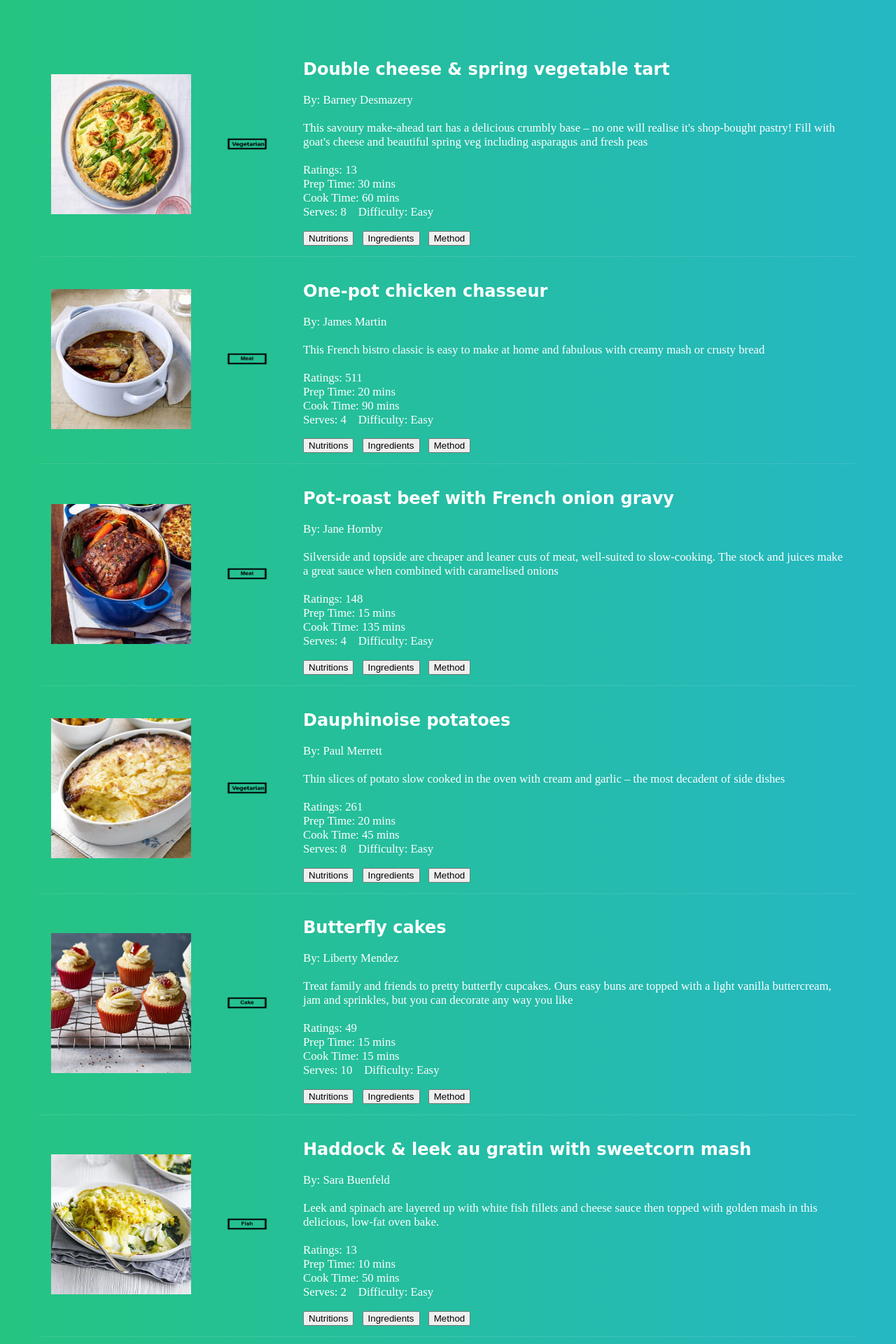
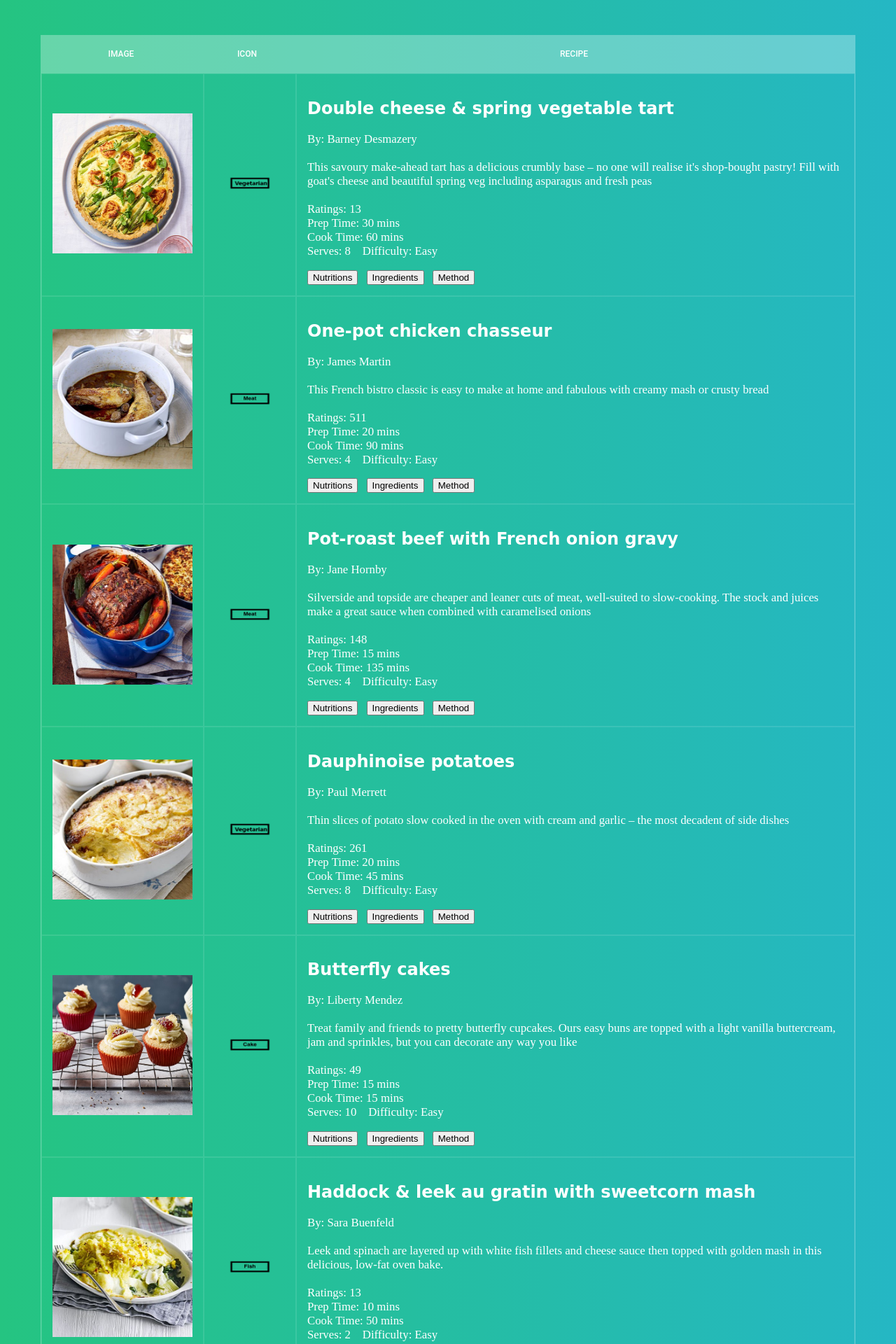
Before and after one commit to maithrisharma/Internet-Programming, a PHP site: page /recipe.html in a window 1280 px wide. Shown: the part 55-1975 px from the top of the page at 70% size. Run offline with PHP 8.4, Linux system fonts and the light colour scheme; lists and menus that the app fills with data are empty.

Commit message:
added th and border for table

```diff
--- a/Task1/recipe.css
+++ b/Task1/recipe.css
@@ -1,3 +1,9 @@
+.tdImg{
+  width:200px;
+}
+.tdIcon{
+  width:100px;
+}
 .iconimg{
   width:100px;
   height:50px;
@@ -24,8 +30,8 @@
   }
   table{
     width:100%;
-    table-layout: fixed;
-  }
+
+ }
   .tbl-header{
     background-color: rgba(255,255,255,0.3);
    }
@@ -33,15 +39,16 @@
 
     overflow-x:auto;
     margin-top: 0px;
-    /*border: 1px solid rgba(255,255,255,0.3);*/
+    border: 1px solid rgba(255,255,255,0.3);
   }
   th{
     padding: 20px 15px;
-    text-align: left;
+    text-align: l;
     font-weight: 500;
     font-size: 12px;
     color: #fff;
-    text-transform: uppercase;
+    text-transform: uppercase
+
   }
   td{
     padding: 15px;
@@ -50,7 +57,7 @@
     font-weight: 300;
     font-size: 12px;
     color: #fff;
-    border-bottom: solid 1px rgba(255,255,255,0.1);
+    border: solid 1px rgba(255,255,255,0.1);
   }
 
 
--- a/Task1/recipe.html
+++ b/Task1/recipe.html
@@ -14,7 +14,17 @@
 	</header>
 	<section>
 		<!--for demo wrap-->
-
+		<div class="tbl-header">
+			<table cellpadding="0" cellspacing="0" border="0">
+			  <thead>
+				<tr>
+				  <th class="tdImg">Image</th>
+				  <th class="tdIcon">Icon</th>
+				  <th>Recipe</th>
+				</tr>
+			  </thead>
+			</table>
+		  </div>
 		<div class="tbl-content">
 		  <table cellpadding="0" cellspacing="0" border="0" id="recipelist">
 
--- a/Task1/recipe.js
+++ b/Task1/recipe.js
@@ -37,8 +37,8 @@ function showContents(){
             //console.log(ingredients);
             //console.log(JSON.parse(ingredients));
             var methods=JSON.stringify(response.recipes[i].method);
-            txt+="<tr><td style='width:200px;'><a href='#'><img src='"+response.recipes[i].image+
-            "' class='img'/></a></td><td style='width:100px;'><img src='"+response.recipes[i].icon+
+            txt+="<tr><td class='tdImg'><a href='#'><img src='"+response.recipes[i].image+
+            "' class='img'/></a></td><td class='tdIcon'><img src='"+response.recipes[i].icon+
             "' class='iconimg'/></td><td><h1 class='name'>"+response.recipes[i].name
             +"</h1><p class='info'>By: "+response.recipes[i].author+"<br><br>"+response.recipes[i].desc+"<br><br>Ratings: "+response.recipes[i].ratings+"<br>Prep Time: "+response.recipes[i].prep+"<br>Cook Time: "+response.recipes[i].cook+"<br>Serves: "+response.recipes[i].serves+"<span>&emsp;Difficulty: "+response.recipes[i].difficulty+"</span></p><button class='btn' onclick='Nutrition("+nutritions+
             ")'>Nutritions</button><span>&emsp;<button class='btn' id='"+"Ingredient"+
```
